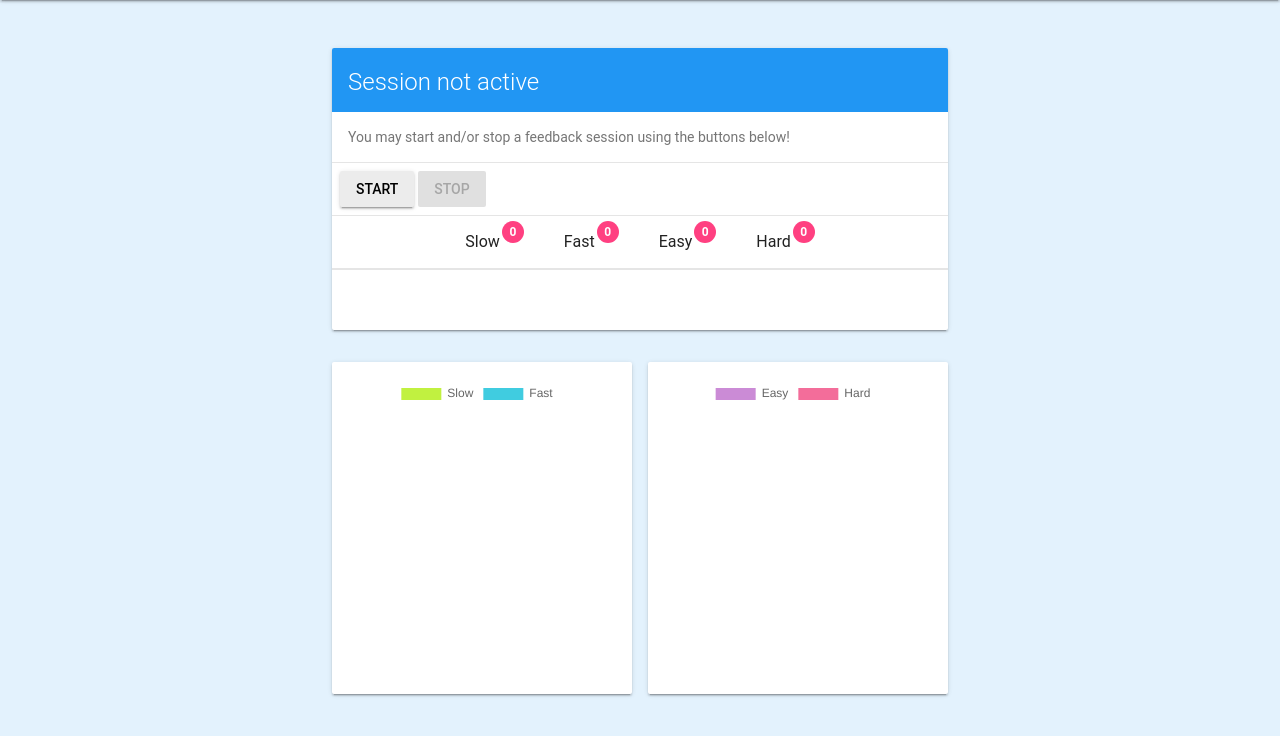
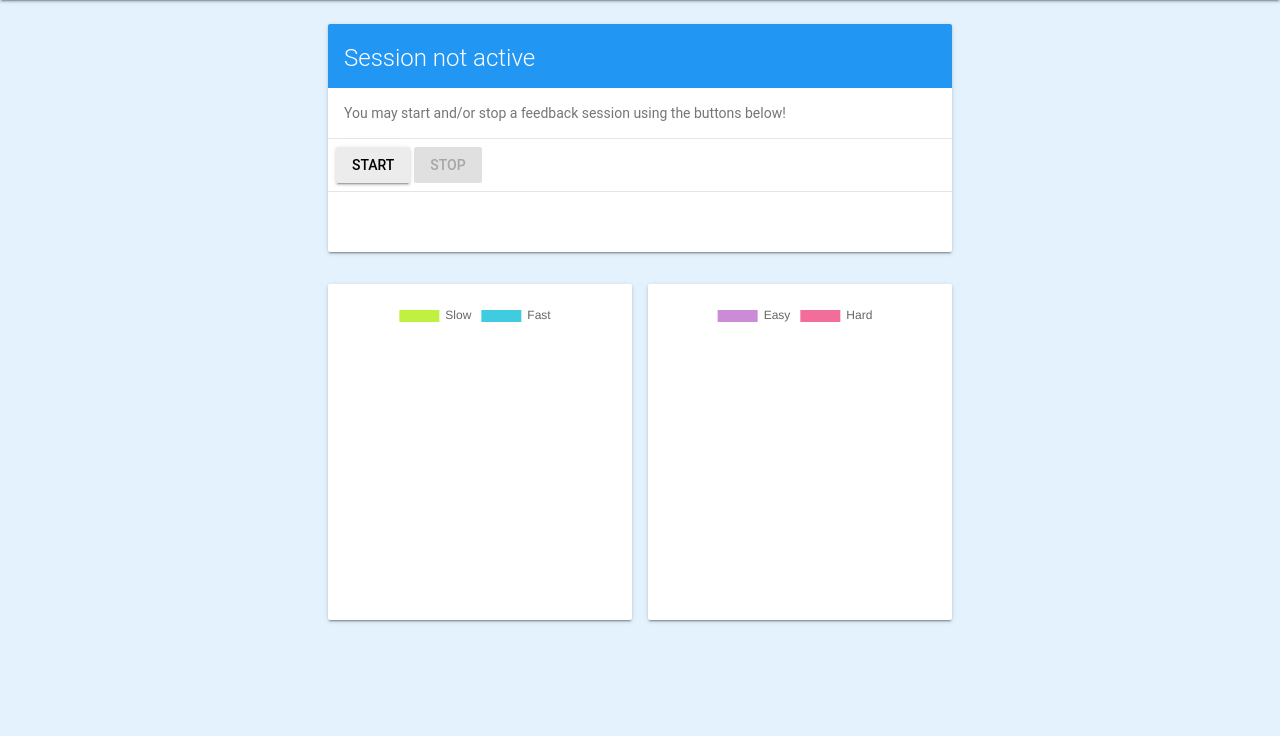
Before and after one commit to eirism/PU-66, a Flask app: page /lecturer/1/session in a window 1280 px wide. Shown: the part 64-800 px from the top of the page. Run offline with Flask 2, Linux system fonts and the light colour scheme; the visitor is signed in with stand-in values (Sample User, id 1); data comes from the database, SQL or seed files in the repository; data that the repository does not hold is empty; some libraries are stand-ins or nearby versions.

Commit message:
Removed excess whitespace, duplicate information and fixed a class

```diff
--- a/iris/static/css/base.css
+++ b/iris/static/css/base.css
@@ -12,8 +12,12 @@ body {
 }
 
 main {
-    padding: 32px 0;
+    padding: 16px 0;
     min-width: 1024px;
+}
+
+.mdl-grid {
+    padding: 0;
 }
 
 .mdl-cell .mdl-card {
--- a/iris/static/css/lecturer_session.css
+++ b/iris/static/css/lecturer_session.css
@@ -1,9 +1,10 @@
 .counts {
-    display: flex;
+    /* display: flex;
     justify-content: center;
     border-top: 1px solid rgba(0, 0, 0, .1);
     border-bottom: 1px solid rgba(0, 0, 0, .1);
-    padding: 16px;
+    padding: 16px; */
+    display: none;
 }
 
 .counts span:not(:last-child) {
--- a/iris/static/js/lecturer_session.js
+++ b/iris/static/js/lecturer_session.js
@@ -54,7 +54,7 @@ socket.on('lecturer_recv', function (msg) {
       difficulty.update()
     }
   } else if (msg.hasOwnProperty('question')) {
-    $('#questions').prepend('<li class="mdl-list__item-text-body"><span class="mdl-list__item-primary-content"><i class="material-icons mdl-list__item-icon">person</i>' + msg['question'] + '</span></li>')
+    $('#questions').prepend('<li class="mdl-list__item"><span class="mdl-list__item-primary-content"><i class="material-icons mdl-list__item-icon">person</i>' + msg['question'] + '</span></li>')
   } else if (msg.hasOwnProperty('active')) {
     console.log(msg['active'])
     if (msg['active']) {
```
